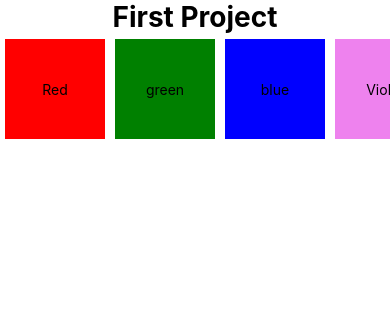
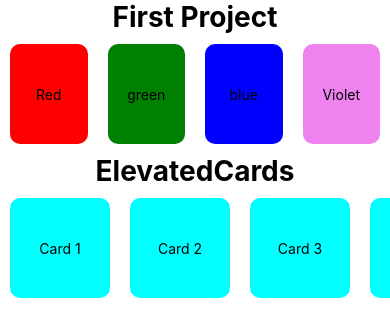
Before and after one commit to AmaanSarfaraz/React_Native, a React Native app: screen / in a window 390 px wide. Shown: the top 336 px of the page. Built offline with nearby package versions, Linux system fonts and the light colour scheme.

Commit message:
elevated cards

```diff
--- a/App.tsx
+++ b/App.tsx
@@ -1,12 +1,14 @@
 import React from 'react'
 import { SafeAreaView, ScrollView } from 'react-native'
 import FlatCards from './components/FlatCards'
+import ElevatedCards from './components/ElevatedCards'
 
 const App = () => {
   return (
     <SafeAreaView>
       <ScrollView>
         <FlatCards/>
+        <ElevatedCards/>
       </ScrollView>
     </SafeAreaView>
   )
--- /dev/null
+++ b/components/ElevatedCards.tsx
@@ -0,0 +1,57 @@
+import { StyleSheet, Text, View, ScrollView } from 'react-native'
+import React from 'react'
+
+const ElevatedCards = () => {
+  return (
+    <View>
+      <Text style={styles.text}>ElevatedCards</Text>
+      <ScrollView horizontal={true}>
+        <View style={styles.card}>
+          <Text style={styles.cardText}>Card 1</Text>
+        </View>
+        <View style={styles.card}>
+          <Text style={styles.cardText}>Card 2</Text>
+        </View>
+        <View style={styles.card}>
+          <Text style={styles.cardText}>Card 3</Text>
+        </View>
+        <View style={styles.card}>
+          <Text style={styles.cardText}>Card 4</Text>
+        </View>
+        <View style={styles.card}>
+          <Text style={styles.cardText}>Card 5</Text>
+        </View>
+        <View style={styles.card}>
+          <Text style={styles.cardText}>Card 6</Text>
+        </View>
+        <View style={styles.card}>
+          <Text style={styles.cardText}>Card 7</Text>
+        </View>
+      </ScrollView>
+    </View>
+  )
+}
+
+export default ElevatedCards
+
+const styles = StyleSheet.create({
+    text: {
+        color: 'black',
+        fontSize: 28,
+        fontWeight: 'bold',
+        textAlign: 'center',
+      },
+      card: {
+        width: 100,
+        height: 100,
+        backgroundColor: 'aqua',
+        margin: 10,
+        borderRadius: 10,
+        flex:1,
+        alignItems: 'center',
+        justifyContent: 'center',
+      },
+      cardText: {
+        color: 'black',
+      }
+})
--- a/components/FlatCards.tsx
+++ b/components/FlatCards.tsx
@@ -6,16 +6,16 @@ const FlatCards = () => {
     <View style={[styles.container]}>
       <Text style={styles.text}>First Project</Text>
       <View style={[styles.innerContainer]}>
-        <View style={[styles.redView]}>
+        <View style={[styles.redView, styles.card]}>
           <Text>Red</Text>
         </View>
-        <View style={[styles.greenView]}>
+        <View style={[styles.greenView, styles.card]}>
           <Text>green</Text>
         </View>
-        <View style={[styles.blueView]}>
+        <View style={[styles.blueView, styles.card]}>
           <Text>blue</Text>
         </View>
-        <View style={[styles.violetView]}>
+        <View style={[styles.violetView, styles.card]}>
           <Text>Violet</Text>
         </View>
       </View>
@@ -36,51 +36,28 @@ const styles = StyleSheet.create({
   },
   redView: {
     backgroundColor:'red',
-    padding: 10,
-    marginBottom: 10,
-    width: 100,
-    height: 100,
-    alignItems: 'center',
-    justifyContent: 'center',
-    marginRight: 10,
   },
   greenView: {
     backgroundColor:'green',
-    padding: 10,
-    marginBottom: 10,
-    width: 100,
-    height: 100,
-    alignItems: 'center',
-    justifyContent: 'center',
-    marginRight: 10,
   },
   blueView: {
     backgroundColor:'blue',
-    padding: 10,
-    marginBottom: 10,
-    width: 100,
-    height: 100,
-    alignItems: 'center',
-    justifyContent: 'center',
-    marginRight: 10,
-
   },
   violetView: {
     backgroundColor:'violet',
-    padding: 10,
-    marginBottom: 10,
-    width: 100,
-    height: 100,
-    alignItems: 'center',
-    justifyContent: 'center',
   },
   innerContainer: {
     flex: 1,
     flexDirection: 'row',
-    padding: 5,
   },
-  pad: {
-    padding: 10,
+  card: {
+    margin: 10,
+    borderRadius: 10,
+    flex:1,
+    alignItems: 'center',
+    justifyContent: 'center',
+    width: 100,
+    height: 100,
   }
 })
 
```
